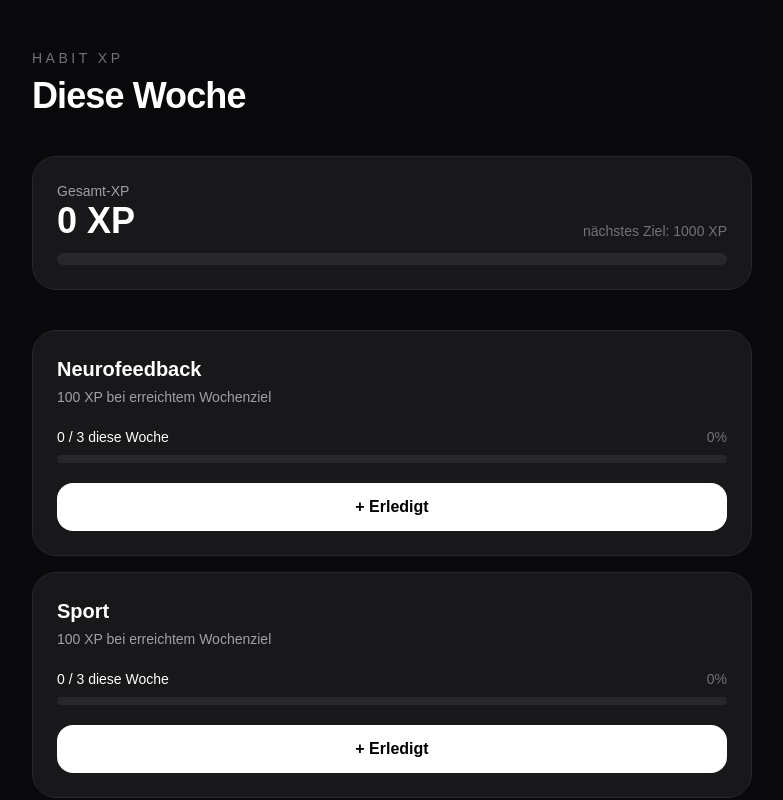
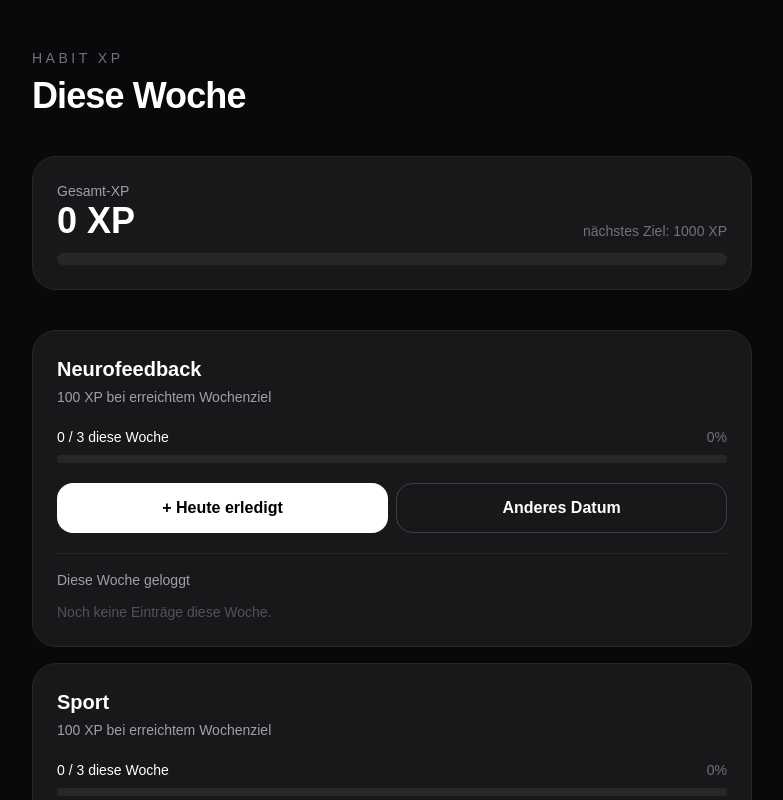
Before and after one commit to christianfelten21-cpu/habit-xp, a Next.js app: page / in a window 1280 px wide. Shown: the top 800 px of the page, without its empty margins (248-1031 px from the left). Built offline with nearby package versions, Linux system fonts and the light colour scheme.

Commit message:
Add backdated habit logging and undo

```diff
--- a/app/page.tsx
+++ b/app/page.tsx
@@ -43,10 +43,13 @@ function localDateString(date = new Date()) {
   return `${year}-${month}-${day}`;
 }
 
+function parseLocalDate(dateString: string) {
+  return new Date(`${dateString}T12:00:00`);
+}
+
 function getMonday(date: Date) {
   const copy = new Date(date);
   const day = copy.getDay();
-
   const difference = day === 0 ? -6 : 1 - day;
 
   copy.setDate(copy.getDate() + difference);
@@ -55,42 +58,84 @@ function getMonday(date: Date) {
   return copy;
 }
 
+function getWeekKey(dateString: string) {
+  return localDateString(getMonday(parseLocalDate(dateString)));
+}
+
 function currentWeekKey() {
   return localDateString(getMonday(new Date()));
 }
 
 function isInCurrentWeek(dateString: string) {
-  const date = new Date(`${dateString}T12:00:00`);
-  const monday = getMonday(new Date());
+  return getWeekKey(dateString) === currentWeekKey();
+}
 
-  const sunday = new Date(monday);
-  sunday.setDate(sunday.getDate() + 6);
-  sunday.setHours(23, 59, 59, 999);
+function formatDate(dateString: string) {
+  return new Intl.DateTimeFormat("de-DE", {
+    weekday: "short",
+    day: "2-digit",
+    month: "2-digit",
+    year: "numeric",
+  }).format(parseLocalDate(dateString));
+}
 
-  return date >= monday && date <= sunday;
+function formatWeek(weekKey: string) {
+  return new Intl.DateTimeFormat("de-DE", {
+    day: "2-digit",
+    month: "2-digit",
+    year: "numeric",
+  }).format(parseLocalDate(weekKey));
+}
+
+function buildXpTransactions(habits: Habit[]): XpTransaction[] {
+  const transactions: XpTransaction[] = [];
+
+  for (const habit of habits) {
+    const weeklyCounts = new Map<string, number>();
+
+    for (const log of habit.logs) {
+      const week = getWeekKey(log);
+      weeklyCounts.set(week, (weeklyCounts.get(week) ?? 0) + 1);
+    }
+
+    for (const [week, count] of weeklyCounts.entries()) {
+      if (count >= habit.weeklyTarget) {
+        transactions.push({
+          id: `${habit.id}-${week}`,
+          habitId: habit.id,
+          habitName: habit.name,
+          week,
+          amount: habit.xpReward,
+        });
+      }
+    }
+  }
+
+  return transactions.sort((a, b) => a.week.localeCompare(b.week));
 }
 
 export default function Home() {
   const [habits, setHabits] = useState<Habit[]>(initialHabits);
-  const [transactions, setTransactions] = useState<XpTransaction[]>([]);
 
   const [name, setName] = useState("");
   const [weeklyTarget, setWeeklyTarget] = useState(3);
   const [xpReward, setXpReward] = useState(100);
 
   const [loaded, setLoaded] = useState(false);
+  const [openDatePickers, setOpenDatePickers] = useState<
+    Record<number, boolean>
+  >({});
+  const [customDates, setCustomDates] = useState<Record<number, string>>({});
 
   useEffect(() => {
     const savedHabits = localStorage.getItem("habit-xp-habits");
-    const savedTransactions = localStorage.getItem("habit-xp-transactions");
 
     if (savedHabits) {
       setHabits(JSON.parse(savedHabits));
     }
 
-    if (savedTransactions) {
-      setTransactions(JSON.parse(savedTransactions));
-    }
+    // XP are derived from the logs now. Old cached transactions are no longer needed.
+    localStorage.removeItem("habit-xp-transactions");
 
     setLoaded(true);
   }, []);
@@ -99,11 +144,9 @@ export default function Home() {
     if (!loaded) return;
 
     localStorage.setItem("habit-xp-habits", JSON.stringify(habits));
-    localStorage.setItem(
-      "habit-xp-transactions",
-      JSON.stringify(transactions)
-    );
-  }, [habits, transactions, loaded]);
+  }, [habits, loaded]);
+
+  const transactions = useMemo(() => buildXpTransactions(habits), [habits]);
 
   const totalXp = useMemo(() => {
     return transactions.reduce(
@@ -112,42 +155,42 @@ export default function Home() {
     );
   }, [transactions]);
 
-  function addCompletion(habit: Habit) {
-    const today = localDateString();
-
-    const currentWeekCount = habit.logs.filter(isInCurrentWeek).length;
-    const newCount = currentWeekCount + 1;
+  function addCompletion(habit: Habit, performedAt = localDateString()) {
+    if (!performedAt || performedAt > localDateString()) return;
 
     setHabits((currentHabits) =>
       currentHabits.map((currentHabit) =>
         currentHabit.id === habit.id
           ? {
               ...currentHabit,
-              logs: [...currentHabit.logs, today],
+              logs: [...currentHabit.logs, performedAt],
             }
           : currentHabit
       )
     );
 
-    const week = currentWeekKey();
+    setOpenDatePickers((current) => ({
+      ...current,
+      [habit.id]: false,
+    }));
 
-    const alreadyRewarded = transactions.some(
-      (transaction) =>
-        transaction.habitId === habit.id && transaction.week === week
+    setCustomDates((current) => ({
+      ...current,
+      [habit.id]: localDateString(),
+    }));
+  }
+
+  function removeCompletion(habitId: number, logIndex: number) {
+    setHabits((currentHabits) =>
+      currentHabits.map((habit) =>
+        habit.id === habitId
+          ? {
+              ...habit,
+              logs: habit.logs.filter((_, index) => index !== logIndex),
+            }
+          : habit
+      )
     );
-
-    if (newCount >= habit.weeklyTarget && !alreadyRewarded) {
-      setTransactions((currentTransactions) => [
-        ...currentTransactions,
-        {
-          id: crypto.randomUUID(),
-          habitId: habit.id,
-          habitName: habit.name,
-          week,
-          amount: habit.xpReward,
-        },
-      ]);
-    }
   }
 
   function addHabit() {
@@ -178,19 +221,17 @@ export default function Home() {
             Habit XP
           </p>
 
-          <h1 className="text-4xl font-bold tracking-tight">
-            Diese Woche
-          </h1>
+          <h1 className="text-4xl font-bold tracking-tight">Diese Woche</h1>
         </header>
 
         <section className="mb-10 rounded-3xl border border-zinc-800 bg-zinc-900 p-6">
-          <div className="mb-3 flex items-end justify-between">
+          <div className="mb-3 flex items-end justify-between gap-4">
             <div>
               <p className="text-sm text-zinc-400">Gesamt-XP</p>
               <p className="text-4xl font-bold">{totalXp} XP</p>
             </div>
 
-            <p className="text-sm text-zinc-500">
+            <p className="text-right text-sm text-zinc-500">
               nächstes Ziel: 1000 XP
             </p>
           </div>
@@ -207,8 +248,15 @@ export default function Home() {
 
         <section className="space-y-4">
           {habits.map((habit) => {
-            const weeklyCount = habit.logs.filter(isInCurrentWeek).length;
+            const currentWeekLogs = habit.logs
+              .map((date, index) => ({ date, index }))
+              .filter((log) => isInCurrentWeek(log.date))
+              .sort((a, b) => b.date.localeCompare(a.date));
+
+            const weeklyCount = currentWeekLogs.length;
             const reached = weeklyCount >= habit.weeklyTarget;
+            const datePickerOpen = openDatePickers[habit.id] ?? false;
+            const customDate = customDates[habit.id] ?? localDateString();
 
             return (
               <article
@@ -217,9 +265,7 @@ export default function Home() {
               >
                 <div className="mb-5 flex items-start justify-between gap-4">
                   <div>
-                    <h2 className="text-xl font-semibold">
-                      {habit.name}
-                    </h2>
+                    <h2 className="text-xl font-semibold">{habit.name}</h2>
 
                     <p className="mt-1 text-sm text-zinc-400">
                       {habit.xpReward} XP bei erreichtem Wochenziel
@@ -263,21 +309,92 @@ export default function Home() {
                   </div>
                 </div>
 
-                <button
-                  onClick={() => addCompletion(habit)}
-                  className="w-full rounded-2xl bg-white px-4 py-3 font-semibold text-black transition hover:bg-zinc-200"
-                >
-                  + Erledigt
-                </button>
+                <div className="grid gap-2 sm:grid-cols-2">
+                  <button
+                    onClick={() => addCompletion(habit)}
+                    className="rounded-2xl bg-white px-4 py-3 font-semibold text-black transition hover:bg-zinc-200"
+                  >
+                    + Heute erledigt
+                  </button>
+
+                  <button
+                    onClick={() =>
+                      setOpenDatePickers((current) => ({
+                        ...current,
+                        [habit.id]: !datePickerOpen,
+                      }))
+                    }
+                    className="rounded-2xl border border-zinc-700 px-4 py-3 font-semibold transition hover:bg-zinc-800"
+                  >
+                    Anderes Datum
+                  </button>
+                </div>
+
+                {datePickerOpen && (
+                  <div className="mt-3 flex flex-col gap-2 rounded-2xl border border-zinc-800 bg-zinc-950 p-3 sm:flex-row">
+                    <input
+                      type="date"
+                      max={localDateString()}
+                      value={customDate}
+                      onChange={(event) =>
+                        setCustomDates((current) => ({
+                          ...current,
+                          [habit.id]: event.target.value,
+                        }))
+                      }
+                      className="min-w-0 flex-1 rounded-xl border border-zinc-700 bg-zinc-900 px-3 py-2 outline-none focus:border-zinc-400"
+                    />
+
+                    <button
+                      onClick={() => addCompletion(habit, customDate)}
+                      className="rounded-xl bg-white px-4 py-2 font-semibold text-black transition hover:bg-zinc-200"
+                    >
+                      Eintragen
+                    </button>
+                  </div>
+                )}
+
+                <div className="mt-5 border-t border-zinc-800 pt-4">
+                  <p className="mb-3 text-sm font-medium text-zinc-400">
+                    Diese Woche geloggt
+                  </p>
+
+                  {currentWeekLogs.length === 0 ? (
+                    <p className="text-sm text-zinc-600">
+                      Noch keine Einträge diese Woche.
+                    </p>
+                  ) : (
+                    <div className="space-y-2">
+                      {currentWeekLogs.map((log) => (
+                        <div
+                          key={`${log.index}-${log.date}`}
+                          className="flex items-center justify-between rounded-xl bg-zinc-950 px-3 py-2"
+                        >
+                          <span className="text-sm text-zinc-300">
+                            ✓ {formatDate(log.date)}
+                          </span>
+
+                          <button
+                            onClick={() =>
+                              removeCompletion(habit.id, log.index)
+                            }
+                            className="rounded-lg px-2 py-1 text-sm text-zinc-500 transition hover:bg-zinc-800 hover:text-white"
+                            aria-label={`Log vom ${formatDate(log.date)} löschen`}
+                          >
+                            Entfernen
+                          </button>
+                        </div>
+                      ))}
+                    </div>
+                  )}
+                </div>
               </article>
             );
           })}
         </section>
 
         <section className="mt-10 rounded-3xl border border-zinc-800 bg-zinc-900 p-6">
-          <h2 className="mb-6 text-xl font-semibold">
-            Neues Habit hinzufügen
-          </h2>
+          <h2 className="mb-6 text-xl font-semibold">Neues Habit hinzufügen</h2>
 
           <div className="space-y-5">
             <label className="block">
@@ -319,9 +436,7 @@ export default function Home() {
                 min="0"
                 step="10"
                 value={xpReward}
-                onChange={(event) =>
-                  setXpReward(Number(event.target.value))
-                }
+                onChange={(event) => setXpReward(Number(event.target.value))}
                 className="w-full rounded-2xl border border-zinc-700 bg-zinc-950 px-4 py-3 outline-none focus:border-zinc-400"
               />
             </label>
@@ -337,19 +452,22 @@ export default function Home() {
 
         {transactions.length > 0 && (
           <section className="mt-10">
-            <h2 className="mb-4 text-lg font-semibold">
-              XP-Verlauf
-            </h2>
+            <h2 className="mb-4 text-lg font-semibold">XP-Verlauf</h2>
 
             <div className="space-y-2">
               {[...transactions].reverse().map((transaction) => (
                 <div
                   key={transaction.id}
-                  className="flex justify-between rounded-2xl border border-zinc-800 px-4 py-3"
+                  className="flex items-center justify-between gap-4 rounded-2xl border border-zinc-800 px-4 py-3"
                 >
-                  <span className="text-zinc-300">
-                    {transaction.habitName}
-                  </span>
+                  <div>
+                    <p className="text-zinc-300">
+                      {transaction.habitName}
+                    </p>
+                    <p className="text-xs text-zinc-600">
+                      Woche ab {formatWeek(transaction.week)}
+                    </p>
+                  </div>
 
                   <span className="font-semibold">
                     +{transaction.amount} XP
```
